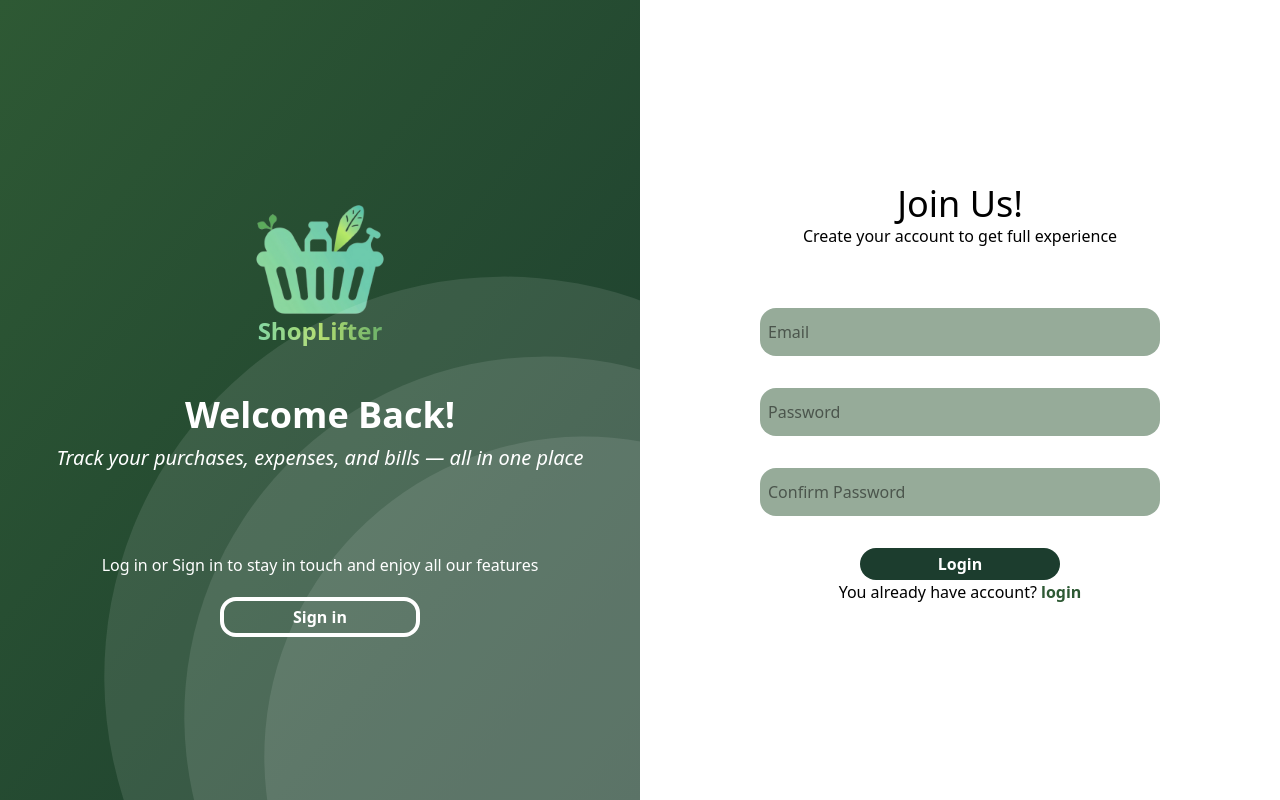
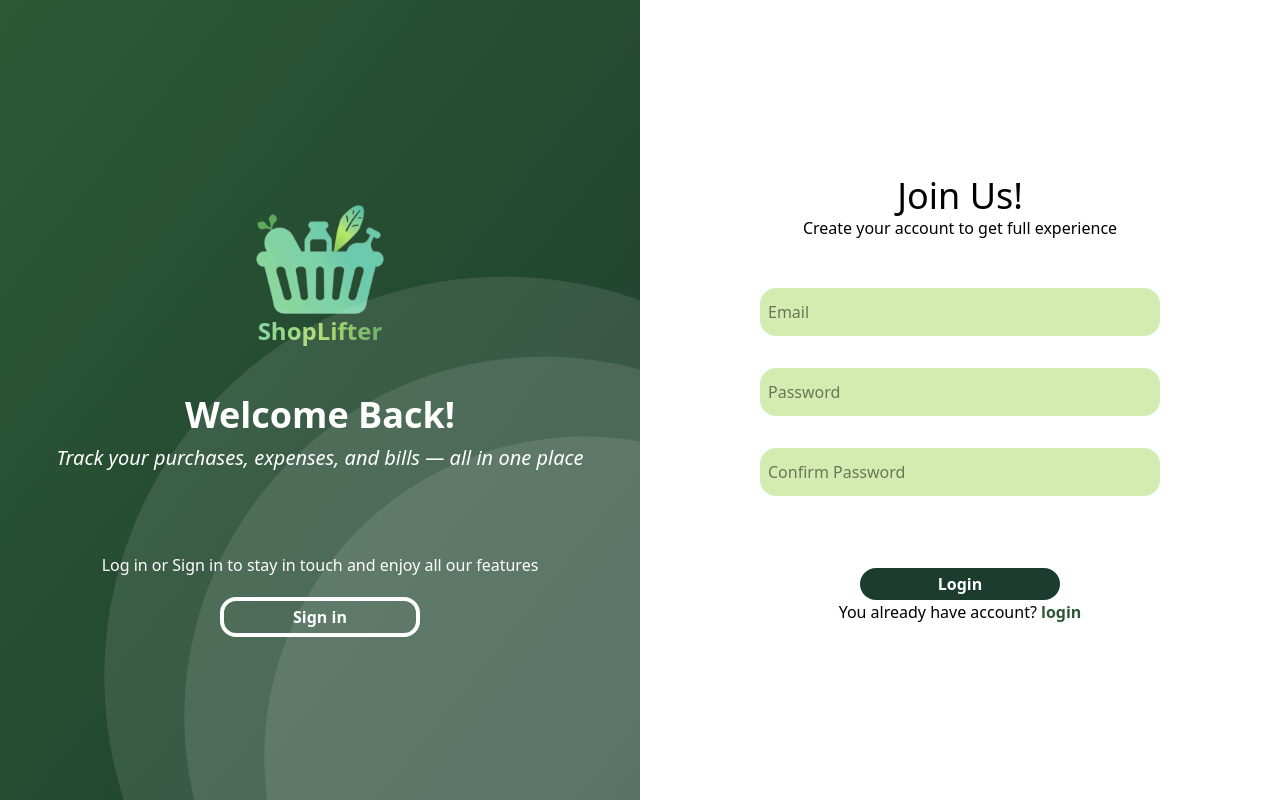
Before and after one commit to Zwolak13/FullStackProject, a React (Vite) app in the folder frontend/DZMSFrontend/: page / in a window 1280 px wide. Both pictures are taken after a click on the button "Sign in". Built offline with nearby package versions, Linux system fonts and the light colour scheme.

Commit message:
Chaning Modal

```diff
--- a/frontend/DZMSFrontend/src/components/LoginComponents/PasswordModal.jsx
+++ b/frontend/DZMSFrontend/src/components/LoginComponents/PasswordModal.jsx
@@ -40,7 +40,7 @@ export default function PasswordModal({ onClose, isOpen }) {
                 <button
                   type="button"
                   onClick={onClose}
-                  className="px-4 py-2 w-1/4 bg-red-500/30  font-bold rounded hover:bg-gray-400"
+                  className="px-4 py-2 w-1/4 bg-red-500/60 text-white  font-bold rounded hover:bg-white hover:border-2 hover:text-red-500/60"
                 >
                   Cancel
                 </button>
--- a/frontend/DZMSFrontend/src/components/LoginComponents/SignupForm.jsx
+++ b/frontend/DZMSFrontend/src/components/LoginComponents/SignupForm.jsx
@@ -6,11 +6,11 @@ export default function SignupForm({onClick, isLoading}){
         <Logo className="block lg:hidden"/>
                     <h1 className="pt-12 text-4xl">Join Us!</h1>
                     <h2>Create your account to get full experience</h2>
-                    <form className="flex flex-col py-15 items-center" >
-                        <input type="text" name="email" placeholder="Email"  className=" px-2 w-100 h-12 rounded-2xl bg-primiary-dark/50 mb-8"/>
-                        <input type="password" name="password" placeholder="Password" className="px-2 w-100 h-12 rounded-2xl bg-primiary-dark/50 " />
-                        <input type="password" name="confirmPassword" placeholder="Confirm Password" className="px-2 w-100 h-12 rounded-2xl bg-primiary-dark/50 my-8" />
-                        <button type="button" className="bg-secondary-dark w-50 h-8 rounded-2xl text-white font-bold" >Login</button>
+                    <form className="flex flex-col py-12 items-center" >
+                        <input type="text" name="email" placeholder="Email"  className=" px-2 w-100 h-12 rounded-2xl bg-primary-light/50 mb-8"/>
+                        <input type="password" name="password" placeholder="Password" className=" px-2 w-100 h-12 rounded-2xl bg-primary-light/50 mb-8" />
+                        <input type="password" name="confirmPassword" placeholder="Confirm Password" className=" px-2 w-100 h-12 rounded-2xl bg-primary-light/50 mb-8" />
+                        <button type="button" className="mt-10 bg-secondary-dark w-50 h-8 rounded-2xl text-white font-bold" >Login</button>
                         <p>You already have account? <button type="button" onClick={onClick} disabled={isLoading} className="text-primiary-dark font-bold hover:underline">login</button></p>
                      </form>
 
```
